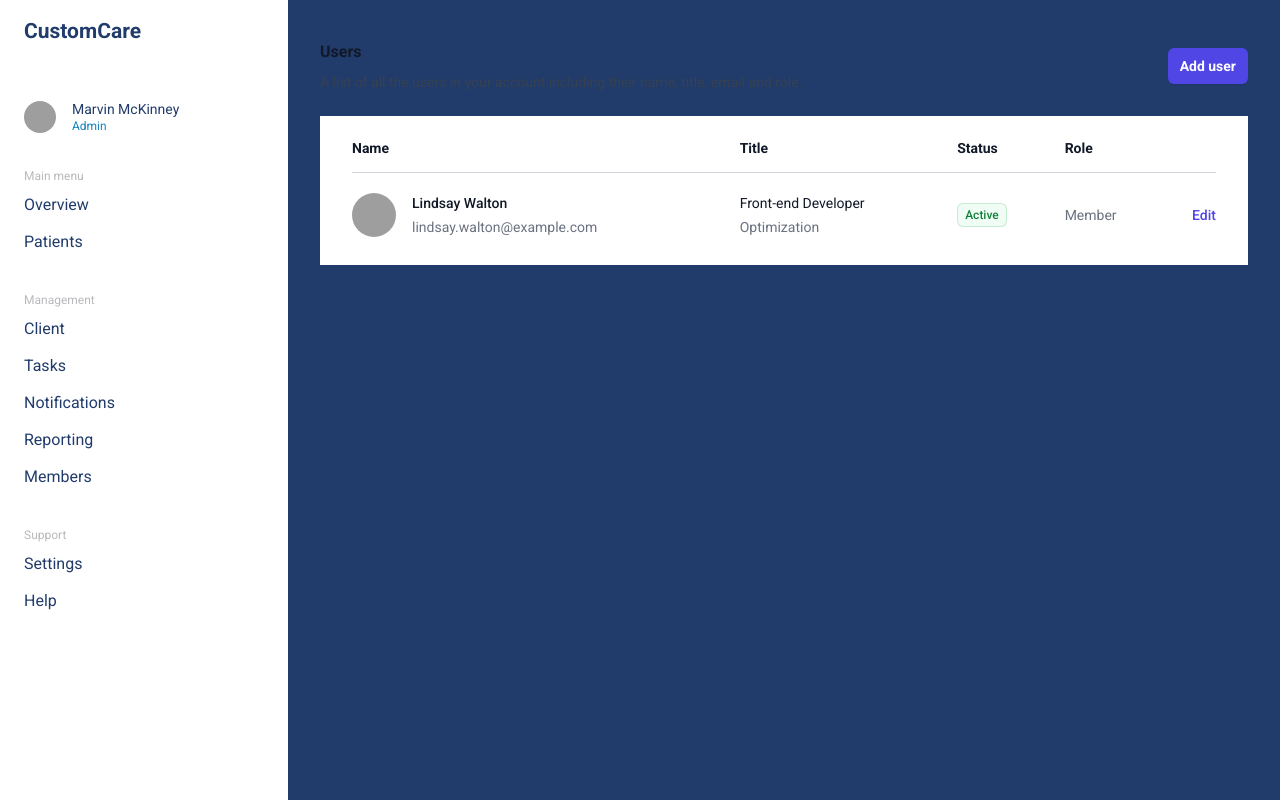
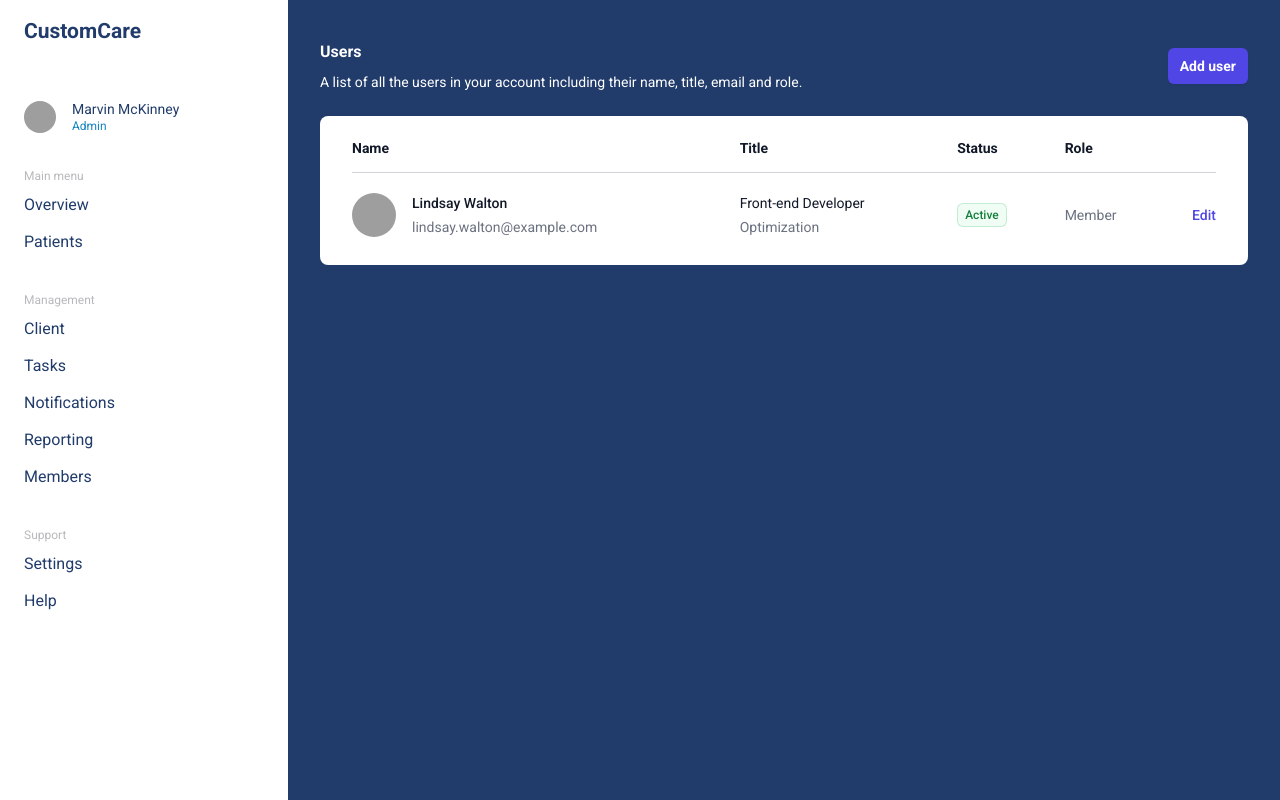
Before and after one commit to antoniosamuels/customcare-html, a website: page public/patients.html in a window 1280 px wide. Drawn offline with nearby package versions, Linux system fonts and the light colour scheme; grey boxes are pictures that could not be loaded.

Commit message:
change text color

```diff
--- a/public/patients.html
+++ b/public/patients.html
@@ -318,8 +318,8 @@
 
                 <div class="sm:flex sm:items-center">
                         <div class="sm:flex-auto">
-                            <h1 class="text-base font-semibold leading-6 text-gray-900">Users</h1>
-                            <p class="mt-2 text-sm text-gray-700">A list of all the users in your account including
+                            <h1 class="text-base font-semibold leading-6 text-tungston-10">Users</h1>
+                            <p class="mt-2 text-sm text-tungston-10">A list of all the users in your account including
                                 their name, title, email and role.</p>
                         </div>
                         <div class="mt-4 sm:ml-16 sm:mt-0 sm:flex-none">
@@ -332,7 +332,7 @@
                 <div class="px-4 sm:px-6 lg:px-8">
                     <div class="mt-8 flow-root">
                         <div class="-mx-4 -my-2 overflow-x-auto sm:-mx-6 lg:-mx-8">
-                            <div class="inline-block min-w-full py-2 align-middle sm:px-6 lg:px-8 bg-tungston-10">
+                            <div class="inline-block min-w-full py-2 align-middle sm:px-6 lg:px-8 bg-tungston-10 rounded-lg">
                                 <table class="min-w-full divide-y divide-gray-300">
                                     <thead>
                                         <tr>
```
Also changed, not shown: public/output.css.
